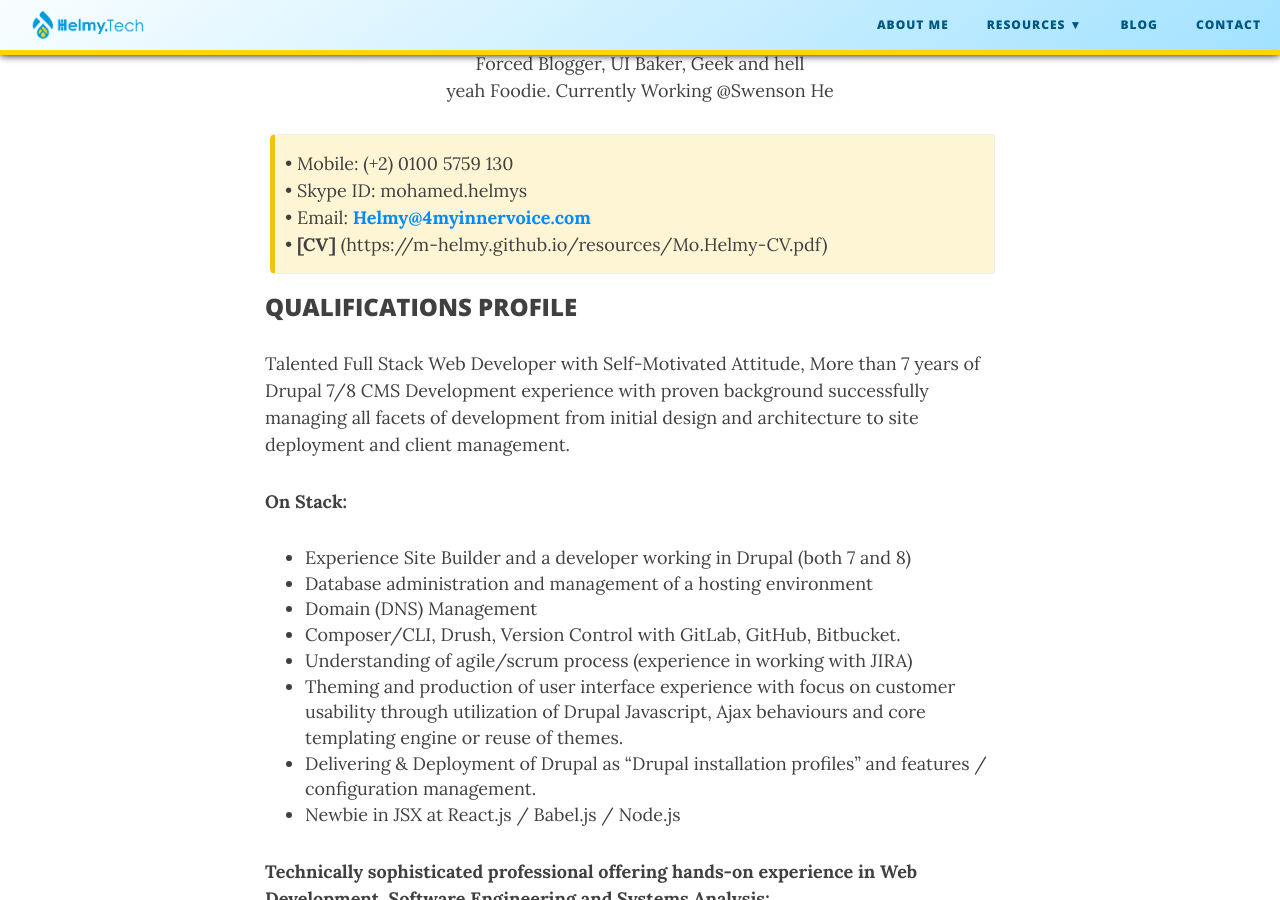
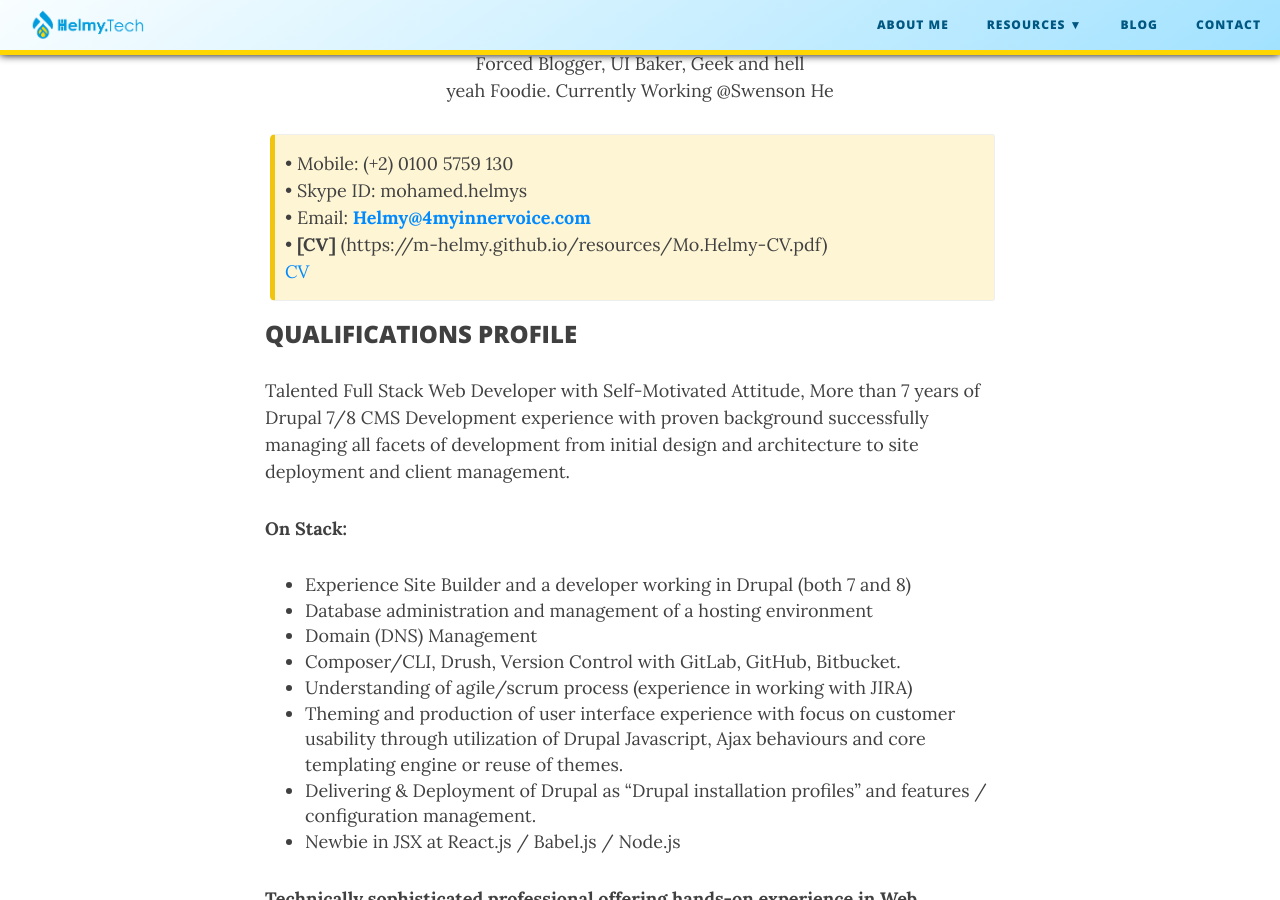
Before and after one commit to M-Helmy/m-helmy.github.io, a Jekyll site: the page built from resume.md, in a window 1280 px wide and 900 px high, scrolled down 699 px. Built offline with Jekyll 4.4.1, drawn with Linux system fonts in a browser that asks for light colours; nearby versions of some CDN libraries; comment, search, counter and statistics services are not loaded.

```diff
--- a/resume.md
+++ b/resume.md
@@ -17,6 +17,7 @@ bigimg: /img/desk.jpg
 • Skype ID: mohamed.helmys<br/>
 • Email: **<a href="mailto: Helmy@4myinnervoice.com"> Helmy@4myinnervoice.com</a>**<br/>
 • **[CV]** (https://m-helmy.github.io/resources/Mo.Helmy-CV.pdf)<br/>
+[CV](https://m-helmy.github.io/resources/Mo.Helmy-CV.pdf)<br>
 
 ### QUALIFICATIONS PROFILE<br/>
 Talented Full Stack Web Developer with Self-Motivated Attitude,
```
